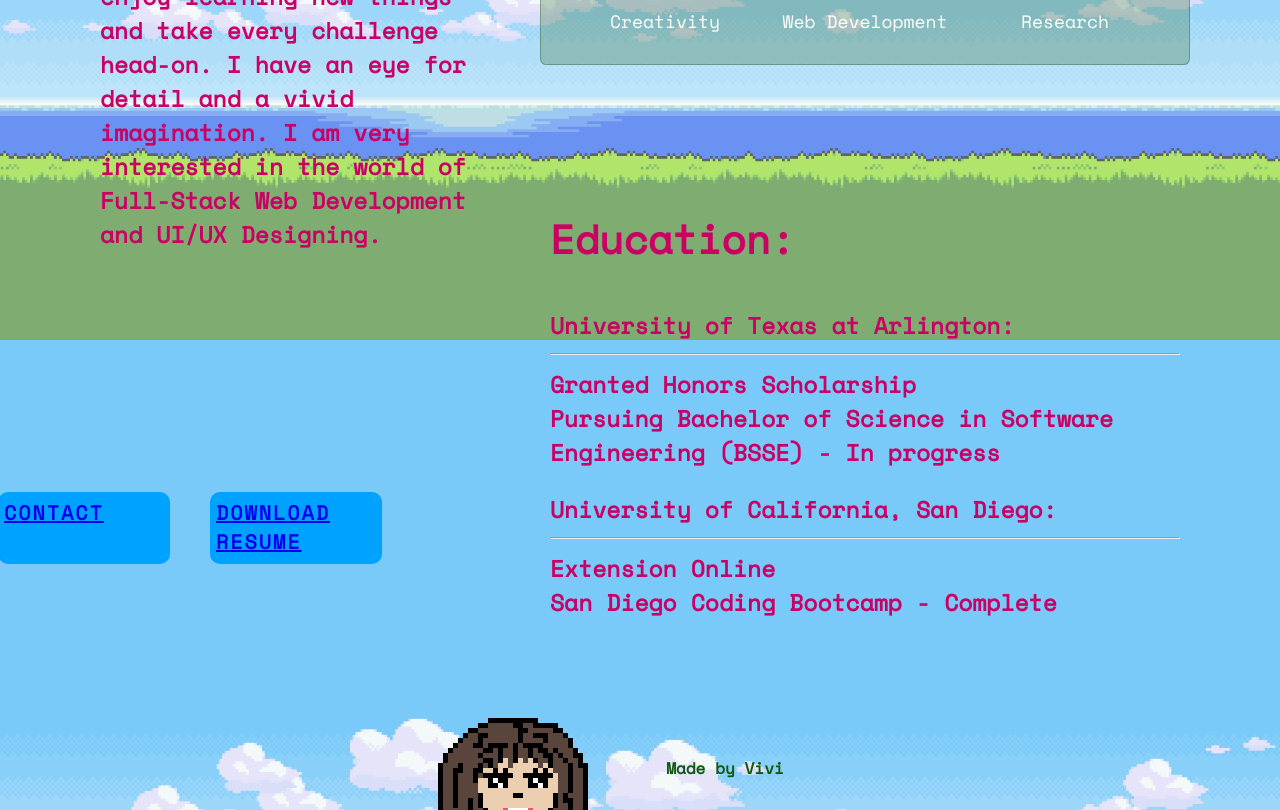
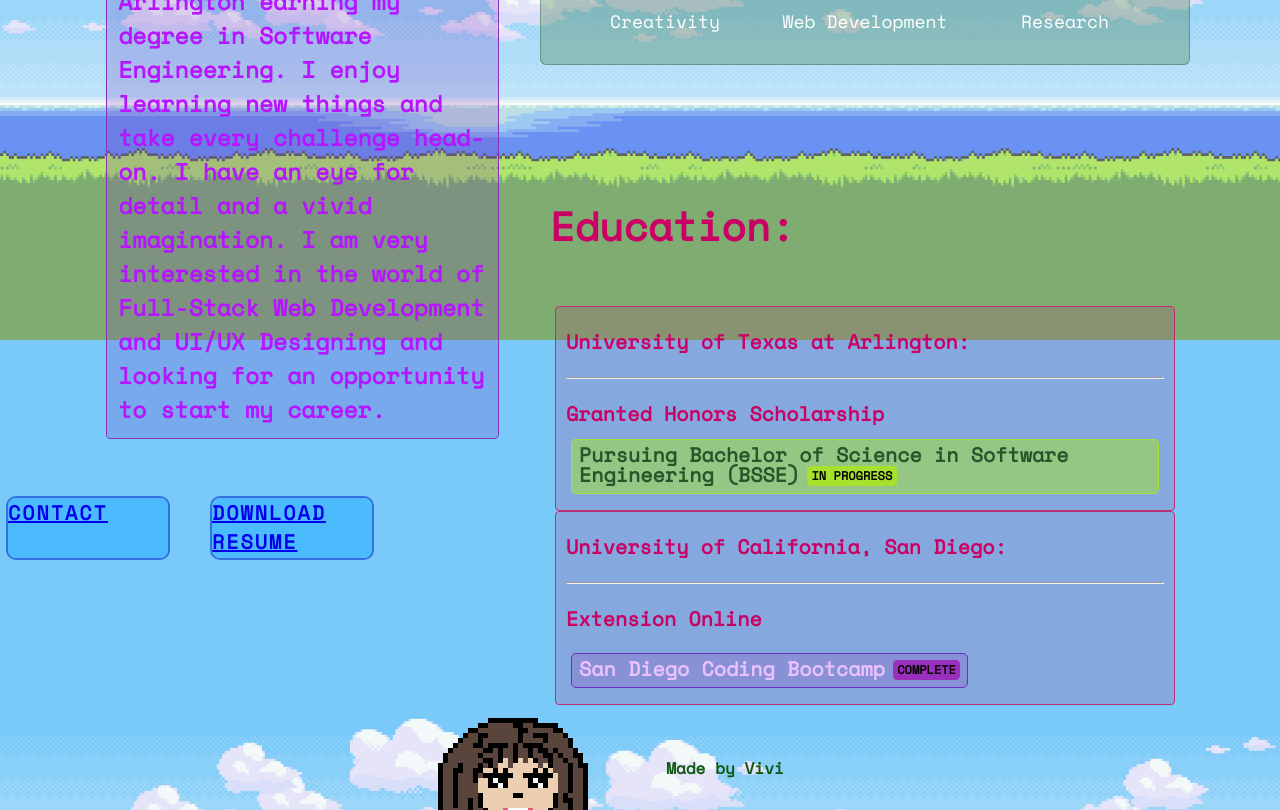
Before and after one commit to vivicowan/vivi-cowan, a React (Create React App) app: page /about in a window 1280 px wide. Shown: the part 460-1270 px from the top of the page. Built offline with nearby package versions, Linux system fonts and the light colour scheme.

Commit message:
finished about page (rough draft)

```diff
--- a/src/components/pages/About/About.css
+++ b/src/components/pages/About/About.css
@@ -16,7 +16,7 @@
 	grid-row-start:1;
 	grid-column-end: 3;
 	grid-column-start: 1;
-	grid-row-end: 4;
+	grid-row-end: 5;
 }
 
 .about-box{
@@ -28,13 +28,24 @@
 
 }
 
+  .about-box p {
+	padding: 0.50em 0.50em;
+	margin: 0px 0.25em;
+
+	border-radius: .2em;
+	border: 1px solid;
+	background: rgba(119, 47, 187, 0.2);
+	border-color: rgb(136, 47, 187);
+  color: rgb(181, 21, 255);
+  }
+
 .about-me {
-  color: rgb(202, 0, 101);
+  color: rgb(181, 21, 255);
   font-size: 40px;
 }
 
 .about-section {
-  color: rgb(202, 0, 101);
+  color: rgb(181, 21, 255);
   font-size: 23px;
   font-weight: bolder;
 }
@@ -110,11 +121,14 @@
 }
 
 .click {
-  --c: rgb(0, 162, 255);
+  --c: rgba(60, 183, 255, 0.753);
   color: var(--c);
   font-size: 20px;
   border: 0.3em solid var(--c);
   border-radius: 0.5em;
+  border: 2px solid #1649d6b2;
+	border-right: 2px solid #1649d6b2;
+	border-bottom: 2px solid #1649d6b2;
   width: 8em;
   height: 3em;
   text-transform: uppercase;
@@ -177,11 +191,70 @@
   font-size: 40px;
 }
 
-.school-section {
-  color: rgb(202, 0, 101);
-  font-size: 23px;
-  font-weight: bolder
-}
+.school-box {
+	margin-top: 40px;
+	line-height: 2;
+	font-size: 20px;
+	color: rgb(255, 255, 255);
+	font-weight: bolder;
+
+  }
+
+  .school-box p {
+	padding: 0.50em 0.50em;
+	margin: 0px 0.25em;
+	line-height: 2.5;
+	border-radius: .2em;
+	border: 1px solid;
+	background: rgb(187, 47, 117, 0.2);
+	border-color: rgb(187, 47, 117);
+	color: rgb(202, 0, 101);
+  }
+
+  [data-entity] {
+	padding: 0.25em 0.35em;
+	margin: 0px 0.25em;
+	line-height: 1;
+	display: inline-block;
+	border-radius: 0.25em;
+	border: 1px solid;
+
+  }
+
+  [data-entity]::after {
+	box-sizing: border-box;
+	content: attr(data-entity);
+	font-size: 0.6em;
+	line-height: 1;
+	padding: 0.35em;
+	border-radius: 0.35em;
+	text-transform: uppercase;
+	display: inline-block;
+	vertical-align: middle;
+	margin: 0px 0px 0.1rem 0.5rem;
+  }
+
+  [data-entity][data-entity="in progress"] {
+	background: rgba(166, 226, 45, 0.507);
+	border-color: rgb(166, 226, 45);
+	color: rgb(40, 85, 42);
+  }
+  [data-entity][data-entity="in progress"]::after {
+	background: rgb(166, 226, 45);
+	color: rgb(0, 0, 0);
+  }
+
+  [data-entity][data-entity="complete"] {
+	background: rgba(147, 47, 187, 0.2);
+	border-color: rgb(108, 47, 187);
+	color: rgb(235, 193, 255);
+  }
+
+  [data-entity][data-entity="complete"]::after {
+	background: rgb(154, 47, 187);
+	color: rgb(0, 0, 0);
+  }
+
 
 .hr {
   color: rgb(202, 0, 101);
--- a/src/components/pages/About/About.js
+++ b/src/components/pages/About/About.js
@@ -20,7 +20,8 @@ const About = (props) => {
                 degree in Software Engineering. I enjoy learning new things and
                 take every challenge head-on. I have an eye for detail and a
                 vivid imagination. I am very interested in the world of
-                Full-Stack Web Development and UI/UX Designing.
+                Full-Stack Web Development and UI/UX Designing and looking for
+                an opportunity to start my career.
               </p>
             </div>
           </div>
@@ -89,14 +90,16 @@ const About = (props) => {
                 University of Texas at Arlington: <br />
                 <hr className="hr" />
                 Granted Honors Scholarship <br />
-                Pursuing Bachelor of Science in Software Engineering (BSSE) - In
-                progress <br />
+                <mark data-entity="in progress">
+                  Pursuing Bachelor of Science in Software Engineering (BSSE)
+                </mark>{" "}
+                <br />
               </p>
               <p>
                 University of California, San Diego: <br />
                 <hr className="hr" />
                 Extension Online <br />
-                San Diego Coding Bootcamp - Complete
+                <mark data-entity="complete">San Diego Coding Bootcamp</mark>
               </p>
             </div>
           </div>
```
